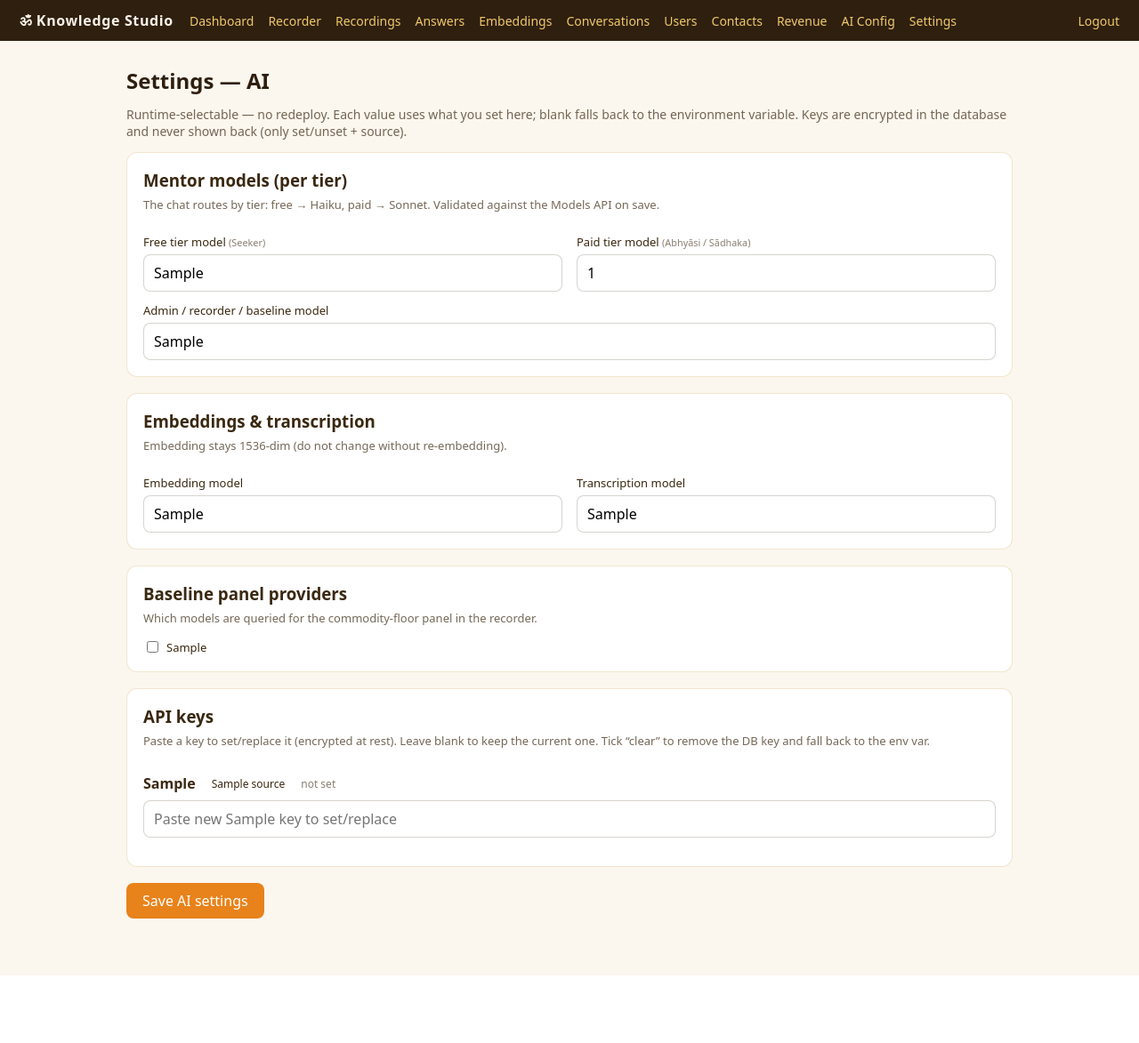
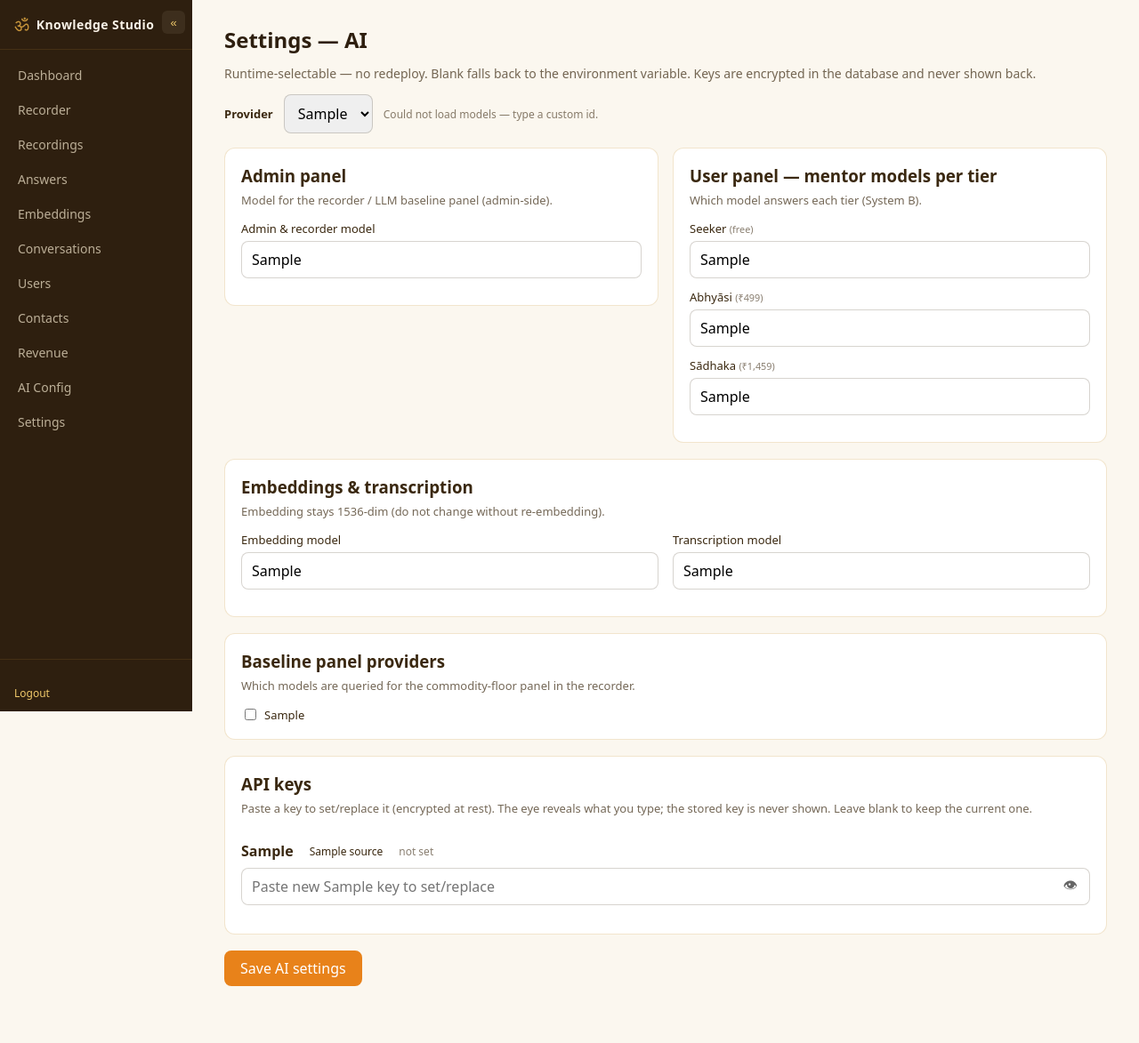
Before and after one commit to ganganarayan/aigitamentor, a FastAPI app: template templates/admin/settings.html in a window 1280 px wide. Shown: the whole page at 89% size. Before the commit the page ends 1097 px from the top, so only its background shows below. Run offline with FastAPI, Linux system fonts and the light colour scheme; the template is opened without the code that fills it: most values are stand-ins (such as "Sample title", 1, 10 or a date in 2020); data that the repository does not hold is empty.

Commit message:
Admin panel overhaul: per-tier model pickers, sidebar, user plans, locked prompt
Settings → AI:
- Split model config into admin panel (recorder/baseline) + user panel with a
  model per tier (seeker/abhyasi/sadhaka), each a live picker populated from the
  provider's Models API (/admin/models) — datalist, or type a custom id.
- Provider selector drives the lists. API-key inputs get an eye toggle; keys stay
  encrypted, never returned. Model ids validated on save.

Admin shell:
- Top nav → collapsible LEFT sidebar (« collapse / » reopen, state in localStorage).

Users:
- Per-user lifetime tokens (from generations), amount collected, and current
  model. Edit page: change plan (tier) + role + set a plan end date. Expiry
  auto-downgrades to seeker on next request (current_user check). Migration 0003
  adds users.plan_expires_at.

AI Config:
- Editor locked (readonly) by default; an Edit button unlocks it beside Save.

Verified on 3.12: compile, import, routes, tier→model routing, migration chain
0001→0002→0003, all templates render.

Co-Authored-By: Claude Opus 4.8 <noreply@anthropic.com>

```diff
--- a/app/models/accounts.py
+++ b/app/models/accounts.py
@@ -34,6 +34,8 @@ class User(Base, PkMixin, TimestampMixin):
     profession: Mapped[str | None] = mapped_column(String(160))
     gender: Mapped[str | None] = mapped_column(String(40))
     onboarded: Mapped[bool] = mapped_column(Boolean, default=False, server_default=text("false"))
+    # Admin-set / subscription plan end date (auto-downgrade to seeker once past).
+    plan_expires_at: Mapped[datetime | None] = mapped_column(DateTime(timezone=True))
 
 
 class Subscription(Base, PkMixin, TimestampMixin):
--- a/app/services/chat.py
+++ b/app/services/chat.py
@@ -146,7 +146,7 @@ def extract_profile(db: Session, text: str) -> dict:
 
         client = anthropic.Anthropic(api_key=key)
         resp = client.messages.create(
-            model=cfg.model_free,  # cheap (Haiku) for extraction
+            model=cfg.model_seeker,  # cheap (Haiku) for extraction
             max_tokens=200,
             system=(
                 "Extract the user's age, profession, and gender from their message. Reply with ONLY a "
--- a/templates/admin/base.html
+++ b/templates/admin/base.html
@@ -6,17 +6,33 @@
   <meta name="robots" content="noindex, nofollow" />
   <title>{% block title %}Knowledge Studio · AI Gita Mentor{% endblock %}</title>
   <style>
-    :root { --saffron:#E8821A; --gold:#C9963B; --cream:#FAF3E8; --parchment:#F2E6CC; --dark:#2E1F0F; --ink:#3A2810; }
+    :root { --saffron:#E8821A; --gold:#C9963B; --gold-lt:#F0C96A; --cream:#FAF3E8; --parchment:#F2E6CC; --dark:#2E1F0F; --dark2:#241708; --ink:#3A2810; }
     * { box-sizing: border-box; }
     body { margin:0; font-family: system-ui, sans-serif; color: var(--ink); background:#FBF7EF; }
-    header.top { display:flex; align-items:center; gap:18px; padding:12px 22px; background:var(--dark); color:var(--cream); }
-    header.top .brand { font-weight:700; letter-spacing:.04em; }
-    header.top nav { display:flex; gap:16px; flex-wrap:wrap; }
-    header.top nav a { color:#F0C96A; text-decoration:none; font-size:14px; }
-    header.top nav a:hover { color:#fff; }
-    header.top .spacer { flex:1; }
-    header.top .who { font-size:13px; opacity:.85; }
-    main { max-width: 1040px; margin: 0 auto; padding: 28px 22px 64px; }
+    a { color: var(--saffron); }
+
+    /* layout */
+    .shell { display:flex; min-height:100vh; }
+    .side { width:216px; flex-shrink:0; background:var(--dark); color:var(--cream); display:flex; flex-direction:column; position:sticky; top:0; height:100vh; transition:width .22s ease, transform .22s ease; overflow:hidden; }
+    .side .brand { display:flex; align-items:center; gap:8px; padding:14px 16px; border-bottom:1px solid rgba(201,150,59,.15); white-space:nowrap; }
+    .side .brand .om { color:var(--gold); font-size:20px; }
+    .side .brand .txt { font-weight:700; letter-spacing:.03em; font-size:14px; }
+    .side nav { flex:1; padding:10px 8px; overflow-y:auto; }
+    .side nav a { display:block; padding:9px 12px; margin-bottom:2px; border-radius:8px; color:rgba(242,230,204,.72); text-decoration:none; font-size:14px; white-space:nowrap; }
+    .side nav a:hover { background:rgba(242,230,204,.07); color:#fff; }
+    .side .who { padding:12px 16px; border-top:1px solid rgba(201,150,59,.15); font-size:12px; color:rgba(242,230,204,.5); white-space:nowrap; }
+    .side .who a { color:var(--gold-lt); text-decoration:none; }
+    .toggle { position:absolute; top:12px; right:8px; background:rgba(242,230,204,.08); border:none; color:var(--gold-lt); cursor:pointer; width:26px; height:26px; border-radius:6px; font-size:13px; }
+    .toggle:hover { background:rgba(242,230,204,.16); }
+    /* collapsed */
+    body.nav-collapsed .side { width:0; }
+    .reopen { display:none; position:fixed; top:12px; left:12px; z-index:60; background:var(--dark); color:var(--gold-lt); border:none; width:32px; height:32px; border-radius:8px; cursor:pointer; font-size:14px; box-shadow:0 3px 10px rgba(0,0,0,.2); }
+    body.nav-collapsed .reopen { display:block; }
+
+    main { flex:1; min-width:0; }
+    .content { max-width: 1040px; margin: 0 auto; padding: 28px 24px 64px; }
+    body.nav-collapsed .content { padding-left:52px; }
+
     h1 { font-size: 24px; margin: 0 0 18px; color: var(--dark); }
     .btn { display:inline-block; padding:9px 18px; background:var(--saffron); color:#fff; border:0; border-radius:8px; font:inherit; cursor:pointer; text-decoration:none; }
     .btn.secondary { background:#fff; color:var(--ink); border:1px solid rgba(58,40,16,.2); }
@@ -35,8 +51,12 @@
   </style>
 </head>
 <body>
-  <header class="top">
-    <span class="brand">ॐ Knowledge Studio</span>
+  <button class="reopen" onclick="toggleNav()" title="Open menu">»</button>
+  <div class="shell">
+    <aside class="side" id="side">
+      <div class="brand"><span class="om">ॐ</span> <span class="txt">Knowledge Studio</span>
+        <button class="toggle" onclick="toggleNav()" title="Collapse menu">«</button>
+      </div>
       <nav>
         <a href="/admin">Dashboard</a>
         <a href="/admin/recorder">Recorder</a>
@@ -50,12 +70,18 @@
         <a href="/admin/ai-config">AI Config</a>
         <a href="/admin/settings">Settings</a>
       </nav>
-    <span class="spacer"></span>
-    <span class="who">{{ user.email if user else '' }}</span>
-    <nav><a href="/logout">Logout</a></nav>
-  </header>
+      <div class="who">{{ user.email if user else '' }}<br><a href="/logout">Logout</a></div>
+    </aside>
     <main>
+      <div class="content">
         {% block body %}{% endblock %}
+      </div>
     </main>
+  </div>
+  <script>
+    function applyNav(){ document.body.classList.toggle('nav-collapsed', localStorage.getItem('agm_nav')==='closed'); }
+    function toggleNav(){ const closed=localStorage.getItem('agm_nav')==='closed'; localStorage.setItem('agm_nav', closed?'open':'closed'); applyNav(); }
+    applyNav();
+  </script>
 </body>
 </html>
--- a/templates/admin/settings.html
+++ b/templates/admin/settings.html
@@ -2,11 +2,14 @@
 {% block title %}Settings · AI · Knowledge Studio{% endblock %}
 
 {% block styles %}
-  .grid2 { display:grid; gap:16px; grid-template-columns: 1fr 1fr; }
-  @media (max-width:760px){ .grid2 { grid-template-columns:1fr; } }
+  .grid2 { display:grid; gap:16px; grid-template-columns: 1fr 1fr; align-items:start; }
+  @media (max-width:820px){ .grid2 { grid-template-columns:1fr; } }
   .panel { background:#fff; border:1px solid rgba(201,150,59,.25); border-radius:12px; padding:18px; margin-bottom:18px; }
   .panel h3 { margin:0 0 6px; }
   .panel p.sub { margin:0 0 14px; font-size:13px; opacity:.7; }
+  .field { margin-bottom:12px; }
+  .field label { display:block; font-size:13px; margin:0 0 5px; }
+  .field label small { opacity:.6; }
   .src { font-size:12px; padding:2px 8px; border-radius:999px; }
   .src.database { background:#e3f5e6; color:#1c6b2e; }
   .src.environment { background:#eaf0fb; color:#274b8a; }
@@ -15,42 +18,68 @@
   .keyrow:first-of-type { border-top:0; }
   .keyhead { display:flex; align-items:center; gap:10px; }
   .keyhead .name { font-weight:600; text-transform:capitalize; }
+  .keywrap { position:relative; margin-top:8px; }
+  .keywrap input { width:100%; padding-right:44px; }
+  .eye { position:absolute; right:8px; top:50%; transform:translateY(-50%); background:none; border:none; cursor:pointer; font-size:16px; opacity:.6; }
+  .eye:hover { opacity:1; }
   .clearbox { font-size:12px; opacity:.8; margin-top:8px; display:inline-flex; align-items:center; gap:6px; }
   .checks { display:flex; gap:16px; flex-wrap:wrap; }
   .checks label { display:inline-flex; align-items:center; gap:6px; margin:0; }
   .err { background:#fdecea; color:#8a1c12; border-radius:10px; padding:11px 14px; margin-bottom:16px; font-size:14px; }
-  label small { opacity:.6; }
+  .provider-row { display:flex; align-items:center; gap:12px; margin-bottom:16px; flex-wrap:wrap; }
+  .provider-row select { width:auto; }
+  #modelHint { font-size:12px; opacity:.6; }
 {% endblock %}
 
 {% block body %}
 <h1>Settings — AI</h1>
-<p style="opacity:.7;font-size:14px;margin-top:-6px">Runtime-selectable — no redeploy. Each value uses what you set here; blank falls back to the environment variable. Keys are encrypted in the database and never shown back (only set/unset + source).</p>
+<p style="opacity:.7;font-size:14px;margin-top:-6px">Runtime-selectable — no redeploy. Blank falls back to the environment variable. Keys are encrypted in the database and never shown back.</p>
 {% if error %}<div class="err">{{ error }}</div>{% endif %}
 
 <form method="post" action="/admin/settings">
-  <div class="panel">
-    <h3>Mentor models (per tier)</h3>
-    <p class="sub">The chat routes by tier: free → Haiku, paid → Sonnet. Validated against the Models API on save.</p>
-    <div class="grid2">
-      <div>
-        <label>Free tier model <small>(Seeker)</small></label>
-        <input name="model_free" value="{{ ai.model_free }}" placeholder="claude-haiku-4-5" />
-      </div>
-      <div>
-        <label>Paid tier model <small>(Abhyāsi / Sādhaka)</small></label>
-        <input name="model_paid" value="{{ ai.model_paid }}" placeholder="claude-sonnet-5" />
+  <div class="provider-row">
+    <label style="margin:0"><strong>Provider</strong></label>
+    <select id="provider" name="provider" onchange="loadModels()">
+      {% for p in ai.key_providers %}<option value="{{ p }}" {% if p == ai.provider %}selected{% endif %}>{{ p }}</option>{% endfor %}
+    </select>
+    <span id="modelHint">Pick a model per tier from this provider's live list (or type a custom id).</span>
+  </div>
+  <datalist id="modellist"></datalist>
+
+  <div class="grid2">
+    <div class="panel">
+      <h3>Admin panel</h3>
+      <p class="sub">Model for the recorder / LLM baseline panel (admin-side).</p>
+      <div class="field">
+        <label>Admin &amp; recorder model</label>
+        <input list="modellist" name="model_admin" value="{{ ai.model_admin }}" placeholder="claude-sonnet-5" />
       </div>
     </div>
-    <label style="margin-top:12px">Admin / recorder / baseline model</label>
-    <input name="model_admin" value="{{ ai.model_admin }}" placeholder="claude-sonnet-5" />
+
+    <div class="panel">
+      <h3>User panel — mentor models per tier</h3>
+      <p class="sub">Which model answers each tier (System B).</p>
+      <div class="field">
+        <label>Seeker <small>(free)</small></label>
+        <input list="modellist" name="model_seeker" value="{{ ai.model_seeker }}" placeholder="claude-haiku-4-5" />
+      </div>
+      <div class="field">
+        <label>Abhyāsi <small>(₹499)</small></label>
+        <input list="modellist" name="model_abhyasi" value="{{ ai.model_abhyasi }}" placeholder="claude-sonnet-5" />
+      </div>
+      <div class="field">
+        <label>Sādhaka <small>(₹1,459)</small></label>
+        <input list="modellist" name="model_sadhaka" value="{{ ai.model_sadhaka }}" placeholder="claude-sonnet-5" />
+      </div>
+    </div>
   </div>
 
   <div class="panel">
     <h3>Embeddings &amp; transcription</h3>
     <p class="sub">Embedding stays 1536-dim (do not change without re-embedding).</p>
     <div class="grid2">
-      <div><label>Embedding model</label><input name="embedding_model" value="{{ ai.embedding_model }}" placeholder="text-embedding-3-small" /></div>
-      <div><label>Transcription model</label><input name="transcribe_model" value="{{ ai.transcribe_model }}" placeholder="gpt-4o-mini-transcribe" /></div>
+      <div class="field"><label>Embedding model</label><input name="embedding_model" value="{{ ai.embedding_model }}" placeholder="text-embedding-3-small" /></div>
+      <div class="field"><label>Transcription model</label><input name="transcribe_model" value="{{ ai.transcribe_model }}" placeholder="gpt-4o-mini-transcribe" /></div>
     </div>
   </div>
 
@@ -66,7 +95,7 @@
 
   <div class="panel">
     <h3>API keys</h3>
-    <p class="sub">Paste a key to set/replace it (encrypted at rest). Leave blank to keep the current one. Tick “clear” to remove the DB key and fall back to the env var.</p>
+    <p class="sub">Paste a key to set/replace it (encrypted at rest). The eye reveals what you type; the stored key is never shown. Leave blank to keep the current one.</p>
     {% for p in ai.key_providers %}
       {% set st = ai.key_status[p] %}
       <div class="keyrow">
@@ -77,7 +106,10 @@
           {% elif st.source == 'environment' %}<span style="font-size:12px;opacity:.6">using env var</span>
           {% else %}<span style="font-size:12px;opacity:.6">not set</span>{% endif %}
         </div>
-        <input type="password" name="{{ p }}_api_key" autocomplete="new-password" placeholder="Paste new {{ p }} key to set/replace" style="margin-top:8px" />
+        <div class="keywrap">
+          <input type="password" id="key_{{ p }}" name="{{ p }}_api_key" autocomplete="new-password" placeholder="Paste new {{ p }} key to set/replace" />
+          <button type="button" class="eye" onclick="toggleKey('key_{{ p }}',this)" aria-label="show/hide">👁</button>
+        </div>
         {% if st.db_set %}
         <label class="clearbox"><input type="checkbox" name="clear_{{ p }}" value="1" /> clear DB key{% if st.env_set %} (revert to env var){% endif %}</label>
         {% endif %}
@@ -87,4 +119,21 @@
 
   <button class="btn" type="submit">Save AI settings</button>
 </form>
+
+<script>
+  function toggleKey(id, btn){ const el=document.getElementById(id); if(!el) return; el.type = el.type==='password'?'text':'password'; btn.style.opacity = el.type==='text'?1:0.6; }
+  async function loadModels(){
+    const prov=document.getElementById('provider').value;
+    const dl=document.getElementById('modellist');
+    const hint=document.getElementById('modelHint');
+    hint.textContent='Loading available models…';
+    try{
+      const r=await fetch('/admin/models?provider='+encodeURIComponent(prov));
+      const data=await r.json();
+      dl.innerHTML=(data.models||[]).map(m=>'<option value="'+m+'"></option>').join('');
+      hint.textContent = (data.models&&data.models.length) ? ('Choose from '+data.models.length+' '+prov+' models (or type a custom id).') : ('No models listed — check the '+prov+' key, or type a custom id.');
+    }catch(e){ hint.textContent='Could not load models — type a custom id.'; }
+  }
+  loadModels();
+</script>
 {% endblock %}
```
Also changed, not shown: app/admin/router.py (+90 -11 lines), app/auth/deps.py (+7 -0 lines), app/services/ai_settings.py (+65 -25 lines), migrations/versions/0003_user_plan_expiry.py (added, +25 -0 lines), templates/admin/ai_config.html (+16 -4 lines), templates/admin/user_edit.html (added, +30 -0 lines), templates/admin/users.html (+21 -17 lines). Lines whose indentation alone changed are shown as unchanged.
